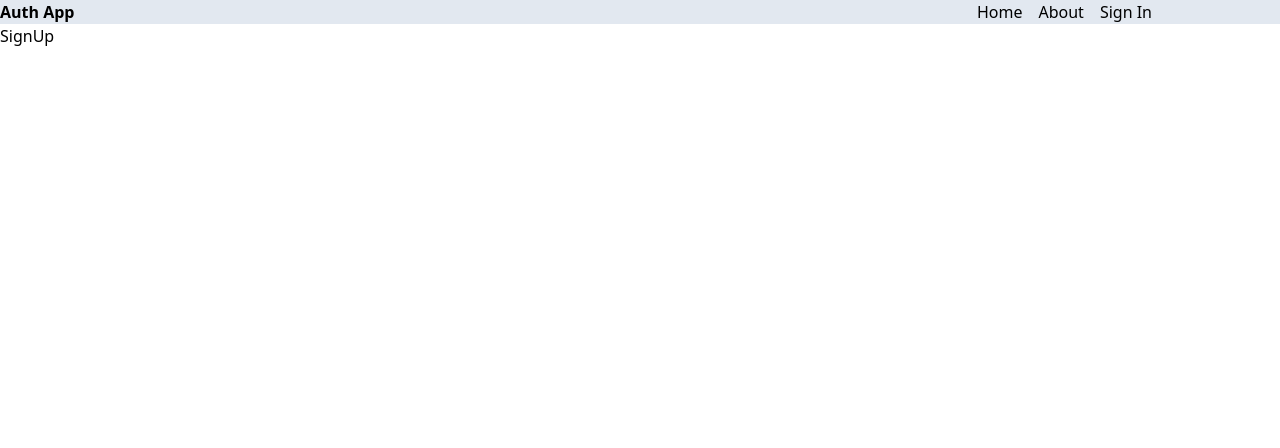
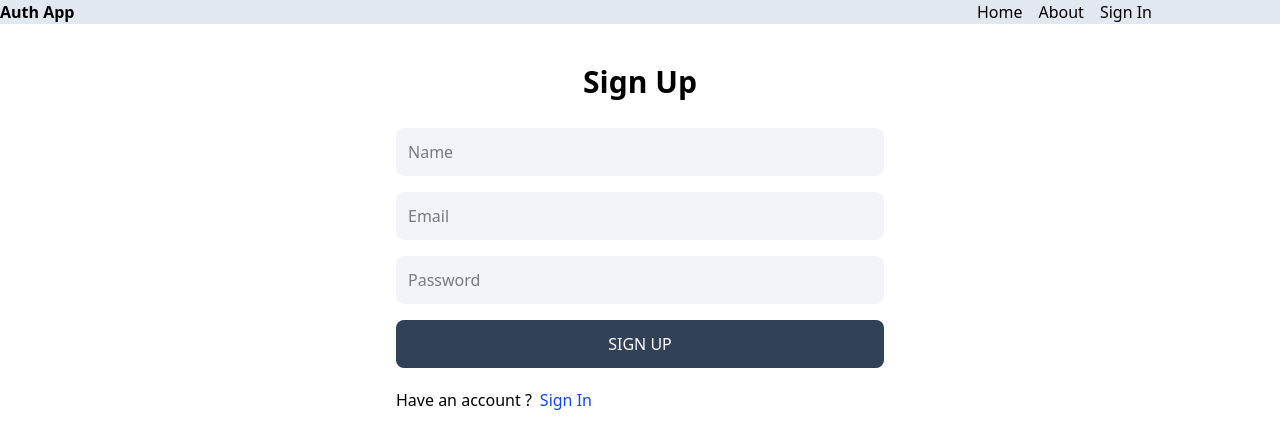
Before and after one commit to AliSamerShaboot19/mern-auth, a React (Vite) app in the folder client/: page /sign-up in a window 1280 px wide. Shown: the top 448 px of the page. Built offline with nearby package versions, Linux system fonts and the light colour scheme.

Commit message:
complete sign-up page ui

```diff
--- a/client/src/pages/SignUp.jsx
+++ b/client/src/pages/SignUp.jsx
@@ -1,7 +1,38 @@
-import React from "react";
-
+import { Link } from "react-router-dom";
 const SignUp = () => {
-  return <div>SignUp</div>;
+  return (
+    <div className="p-3 max-w-lg mx-auto">
+      <h1 className="text-3xl text-center font-semibold my-7">Sign Up</h1>
+      <form className="flex flex-col gap-4">
+        <input
+          type="text"
+          placeholder="Name"
+          id="Name"
+          className="bg-slate-100 p-3 rounded-lg"
+        />
+        <input
+          type="text"
+          placeholder="Email"
+          id="Email"
+          className="bg-slate-100 p-3 rounded-lg"
+        />
+        <input
+          type="text"
+          placeholder="Password"
+          id="Password"
+          className="bg-slate-100 p-3 rounded-lg"
+        />
+        <button className="bg-slate-700 text-white p-3 rounded-lg uppercase hover:bg-slate-600 cursor-pointer disabled:opacity-80">
+          Sign Up
+        </button>
+      </form>
+      <div className="flex gap-2 mt-5">
+        <p>Have an account ? </p>
+        <Link to="/sign-in">
+          <span className="text-blue-700">Sign In</span>
+        </Link>
+      </div>
+    </div>
+  );
 };
-
 export default SignUp;
```
